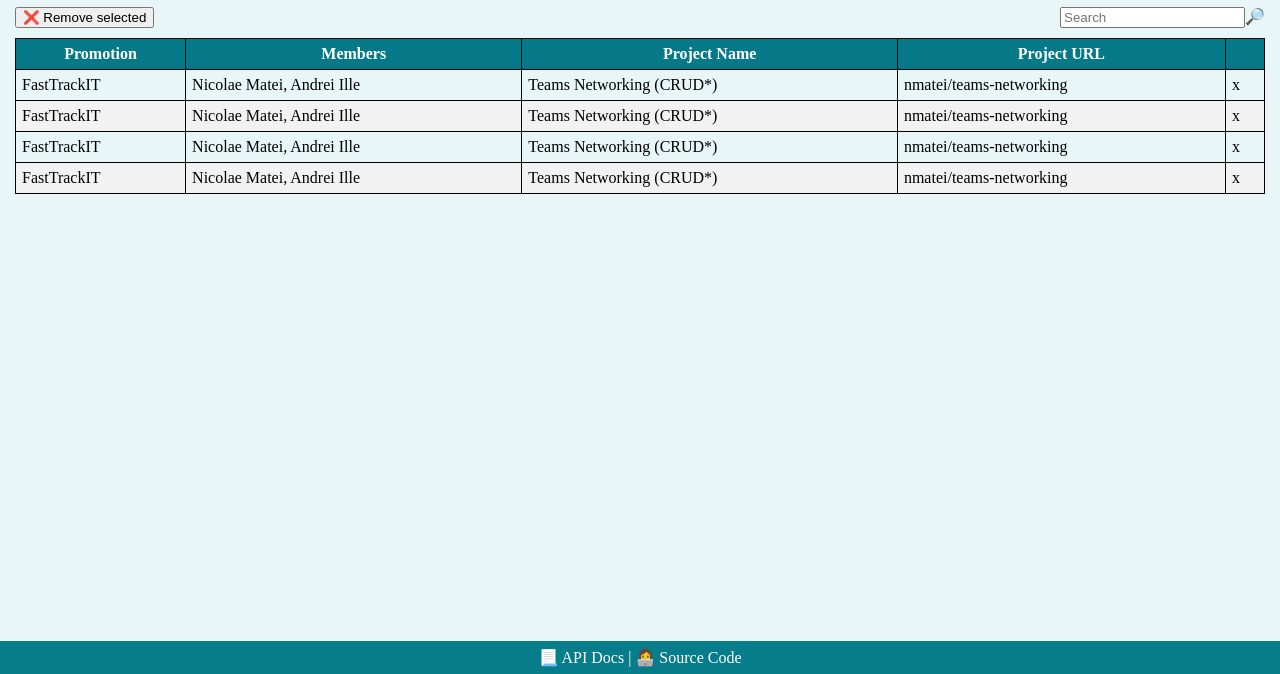
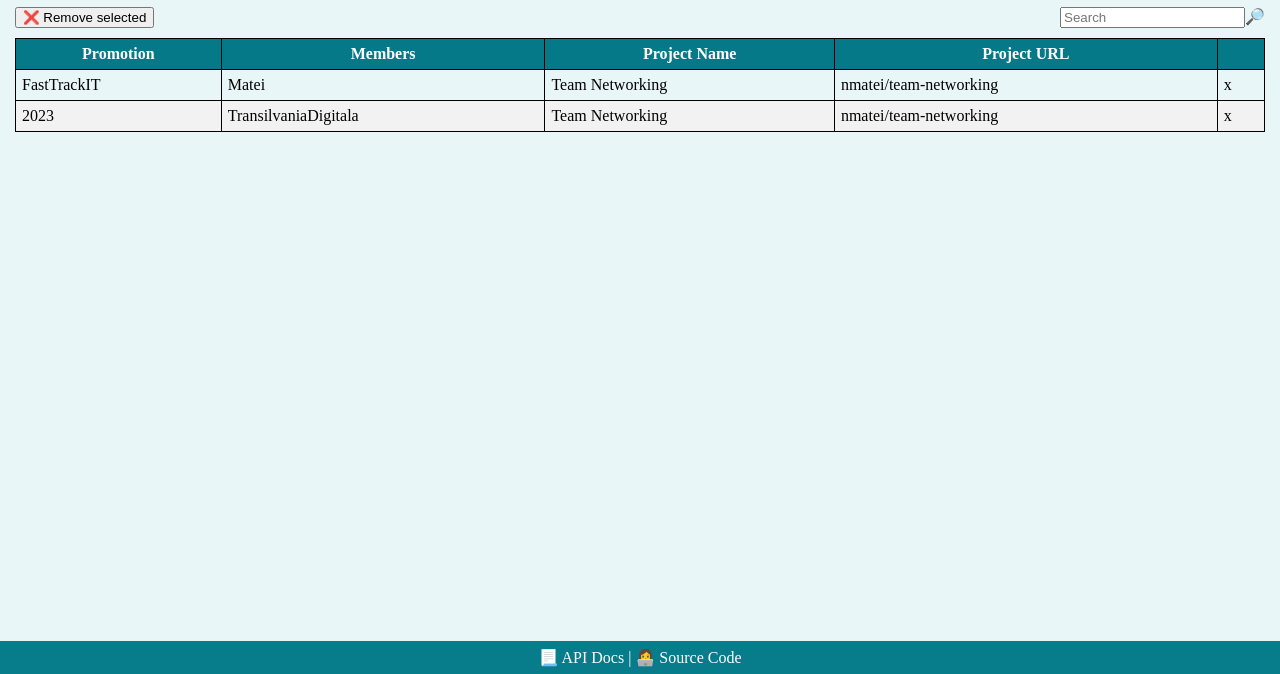
Before and after one commit to roxanamlendea/teams-networking, a website built with webpack: page src/index.html in a window 1280 px wide. Shown: the part 126-800 px from the top of the page. Built offline with nearby package versions, Linux system fonts and the light colour scheme.

Commit message:
load and render teams

```diff
--- a/src/index.html
+++ b/src/index.html
@@ -33,36 +33,7 @@
             <th></th>
           </tr>
         </thead>
-        <tbody>
-          <tr>
-            <td>FastTrackIT</td>
-            <td>Nicolae Matei, Andrei Ille</td>
-            <td>Teams Networking (CRUD*)</td>
-            <td>nmatei/teams-networking</td>
-            <td>x</td>
-          </tr>
-          <tr>
-            <td>FastTrackIT</td>
-            <td>Nicolae Matei, Andrei Ille</td>
-            <td>Teams Networking (CRUD*)</td>
-            <td>nmatei/teams-networking</td>
-            <td>x</td>
-          </tr>
-          <tr>
-            <td>FastTrackIT</td>
-            <td>Nicolae Matei, Andrei Ille</td>
-            <td>Teams Networking (CRUD*)</td>
-            <td>nmatei/teams-networking</td>
-            <td>x</td>
-          </tr>
-          <tr>
-            <td>FastTrackIT</td>
-            <td>Nicolae Matei, Andrei Ille</td>
-            <td>Teams Networking (CRUD*)</td>
-            <td>nmatei/teams-networking</td>
-            <td>x</td>
-          </tr>
-        </tbody>
+        <tbody></tbody>
       </table>
     </section>
 
--- a/src/index.js
+++ b/src/index.js
@@ -1,3 +1,27 @@
 import "./style.css";
 
 console.warn("start app");
+
+function getTeamAsHTML(team) {
+  return `<tr>
+    <td>${team.promotion}</td>
+    <td>${team.members}</td>
+    <td>${team.name}</td>
+    <td>${team.url}</td>
+    <td>x</td>
+</tr>`;
+}
+
+function renderTeams(teams) {
+  const htmlTeams = teams.map(getTeamAsHTML);
+  console.warn(htmlTeams);
+  document.querySelector("#teamsTable tbody").innerHTML = htmlTeams.join("");
+}
+
+function loadTeams() {
+  fetch("teams.json")
+    .then(r => r.json())
+    .then(renderTeams);
+}
+
+loadTeams();
--- a/src/style.css
+++ b/src/style.css
@@ -1,6 +1,7 @@
 html {
   height: 100%;
 }
+
 body {
   display: flex;
   flex-direction: column;
@@ -13,6 +14,7 @@ header {
   background-image: url(images/th.png);
   text-shadow: 1px 1px 2px #000000;
 }
+
 #header-wrapper {
   display: flex;
   flex-direction: row;
@@ -36,6 +38,7 @@ h1 {
   margin: 2px;
   color: #fff;
 }
+
 h2 {
   margin: 2px;
   color: #fff;
@@ -62,6 +65,7 @@ footer {
   border-collapse: collapse;
   width: 100%;
 }
+
 #teamsTable th,
 #teamsTable td {
   border: 1px solid black;
--- /dev/null
+++ b/src/teams.json
@@ -0,0 +1,14 @@
+[
+    {
+        "promotion": "FastTrackIT",
+        "members": "Matei",
+        "name": "Team Networking",
+        "url": "nmatei/team-networking"
+    },
+    {
+        "promotion": "2023",
+        "members": "TransilvaniaDigitala",
+        "name": "Team Networking",
+        "url": "nmatei/team-networking"
+    }
+]
```
